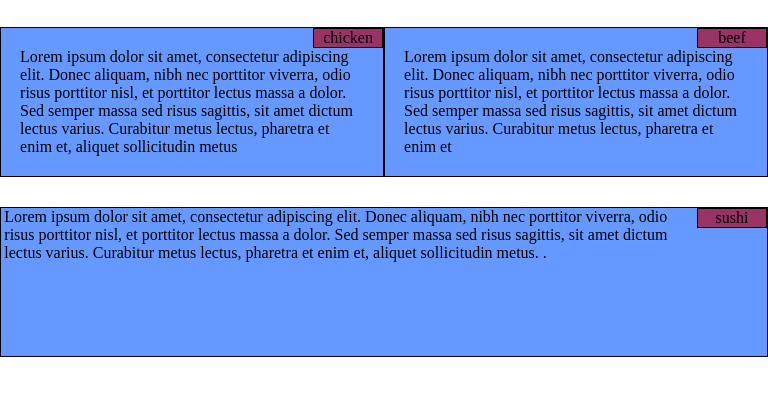
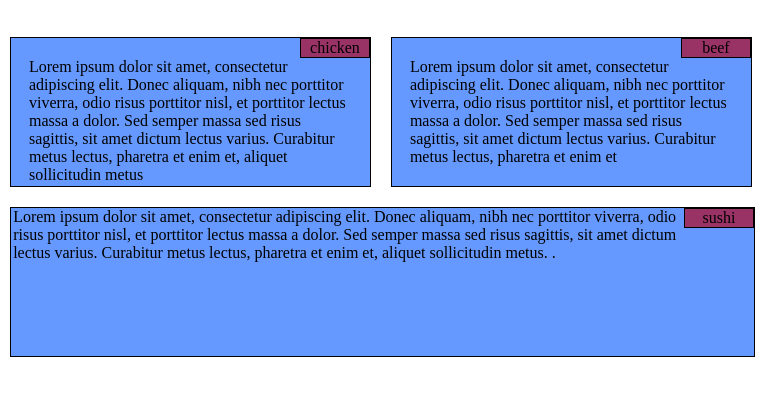
Before and after one commit to deep-kaur/mod2_solution, a plain HTML site: page solution/index.html in a window 768 px wide. Shown: the part 130-526 px from the top of the page. Drawn offline with Linux system fonts and the light colour scheme.

Commit message:
modified css

```diff
--- a/solution/styles.css
+++ b/solution/styles.css
@@ -106,13 +106,14 @@ border: white;
 /********** Medium devices only **********/
  @media (min-width: 768px) and (max-width: 991px) {
   #p3{
-    width: 100%;
+    width: 97%;
   }
 
   .col-md-1, .col-md-2, .col-md-3, .col-md-4, .col-md-5, .col-md-6, .col-md-7, .col-md-8, .col-md-9, .col-md-10, .col-md-11, .col-md-12 {
     float: left;
   width: 90%;
   border: 1px solid black;
+  margin: 10px;
 
 
   }
@@ -133,7 +134,7 @@ border: white;
     width: 41.66%;
   }
   .col-md-6 {
-    width: 50%;
+    width: 47%;
 
    }
   }
```
